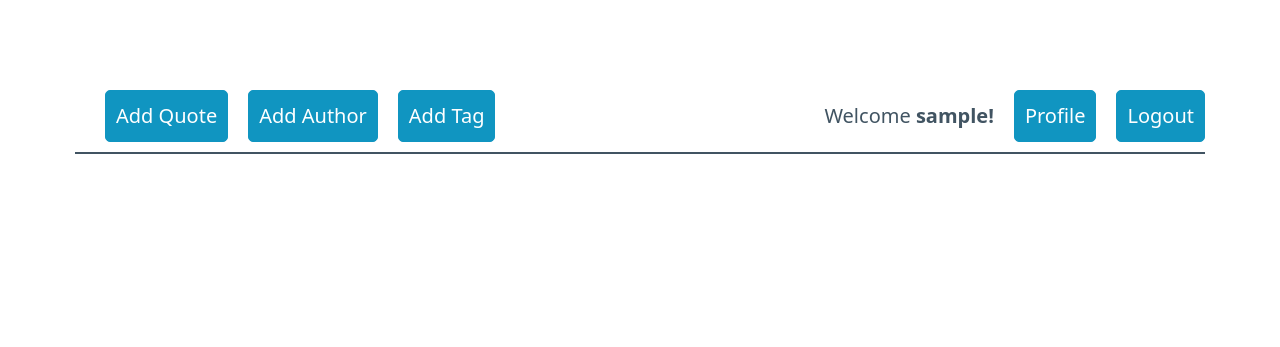
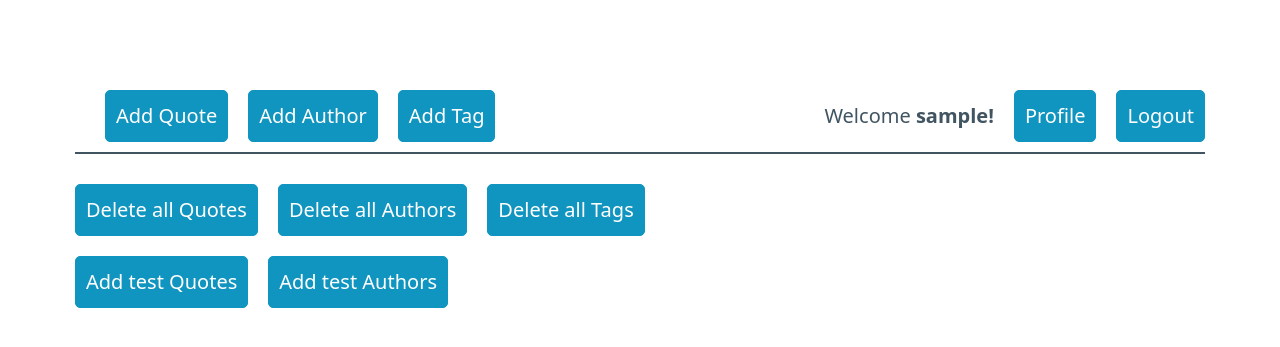
Before and after one commit to Spica12/pyweb-hw-10, a Django app: page / in a window 1280 px wide. Shown: the top 347 px of the page. Run offline with Django 5.2, Linux system fonts and the light colour scheme; the visitor is signed in with stand-in values (Sample User, id 1); data that the repository does not hold is empty.

Commit message:
add seed from json file

```diff
--- a/quotes/quoteapp/models.py
+++ b/quotes/quoteapp/models.py
@@ -4,7 +4,7 @@ from django.contrib.auth.models import User
 
 # Create your models here.
 class Tag(models.Model):
-    name = models.CharField(max_length=25, null=False, unique=True)
+    name = models.CharField(max_length=100, null=False, unique=True)
     user = models.ForeignKey(User, on_delete=models.CASCADE, default=1)
 
     class Meta:
@@ -20,7 +20,7 @@ class Author(models.Model):
     fullname = models.CharField(max_length=25, null=False)
     born_date = models.DateField(null=True)
     born_location = models.CharField(max_length=100, null=True)
-    description = models.CharField(null=True)
+    description = models.TextField(null=True, blank=True)
 
     def __str__(self):
         return f"{self.fullname}"
@@ -28,7 +28,7 @@ class Author(models.Model):
 
 class Quote(models.Model):
     # quote = models.CharField(max_length=300, null=False)
-    quote = models.CharField(max_length=300)
+    quote = models.CharField()
     author = models.ForeignKey(Author, on_delete=models.CASCADE, default=1)
     # created = models.DateTimeField(auto_now_add=True)
     tags = models.ManyToManyField(Tag)
--- a/quotes/quoteapp/templates/quoteapp/author.html
+++ b/quotes/quoteapp/templates/quoteapp/author.html
@@ -19,7 +19,7 @@
     <span>{{ form.errors.description }}</span>
   </div> -->
   <div style="padding: 10px">
-    <label for="description">Description:</label>
+    <label for="description">Description: </label>
     <textarea id="description" name="description" rows="10" cols="50"> {{ form.description }} </textarea>
     <span>{{ form.errors.description }}</span>
   </div>
--- a/quotes/quoteapp/templates/quoteapp/index.html
+++ b/quotes/quoteapp/templates/quoteapp/index.html
@@ -40,6 +40,24 @@
         </ul>
         {% endif %}
       </nav>
+      <nav>
+        {% if user.is_authenticated %}
+        <ul>
+          <li><a href="{% url 'quoteapp:delete_all_quotes' %}" role="button">Delete all Quotes</a></li>
+          <li><a href="{% url 'quoteapp:delete_all_authors' %}" role="button">Delete all Authors</a></li>
+          <li><a href="{% url 'quoteapp:delete_all_tags' %}" role="button">Delete all Tags</a></li>
+        </ul>
+        {% endif %}
+      </nav>
+      <nav>
+        {% if user.is_authenticated %}
+        <ul>
+          <li><a href="{% url 'quoteapp:seed_quotes' %}" role="button">Add test Quotes</a></li>
+          <li><a href="{% url 'quoteapp:seed_authors' %}" role="button">Add test Authors</a></li>
+        </ul>
+        {% endif %}
+      </nav>
+
       {% for quote in quotes %}
       <ul>
         <li>
--- a/quotes/quoteapp/urls.py
+++ b/quotes/quoteapp/urls.py
@@ -1,5 +1,6 @@
 from django.urls import path
-from .import views
+from . import views
+from . import seed
 
 app_name = 'quoteapp'
 
@@ -9,4 +10,9 @@ urlpatterns = [
     path('quote/', views.quote, name='quote'),
     path('author/', views.author, name='author'),
     path('detail/<author_fullanme>', views.detail, name='detail'),
+    path('delete_all_quotes/', views.delete_all_quotes, name='delete_all_quotes'),
+    path('delete_all_authors/', views.delete_all_authors, name='delete_all_authors'),
+    path('delete_all_tags/', views.delete_all_tags, name='delete_all_tags'),
+    path('seed_authors/', seed.seed_authors, name='seed_authors'),
+    path('seed_quotes/', seed.seed_quotes, name='seed_quotes'),
 ]
--- a/quotes/quoteapp/views.py
+++ b/quotes/quoteapp/views.py
@@ -61,3 +61,27 @@ def detail(request, author_fullanme):
     author = get_object_or_404(Author, fullname=author_fullanme)
 
     return render(request, "quoteapp/detail.html", {"author": author})
+
+
+def delete_all_quotes(request):
+    quotes = Quote.objects.all()
+    for quote in quotes:
+        quote.delete()
+
+    return redirect(to='quoteapp:main')
+
+
+def delete_all_authors(request):
+    authors = Author.objects.all()
+    for author in authors:
+        author.delete()
+
+    return redirect(to='quoteapp:main')
+
+
+def delete_all_tags(request):
+    tags = Tag.objects.all()
+    for tag in tags:
+        tag.delete()
+
+    return redirect(to='quoteapp:main')
--- a/quotes/users/templates/users/profile.html
+++ b/quotes/users/templates/users/profile.html
@@ -1,4 +1,4 @@
-{% extends "noteapp/base.html" %}
+{% extends "quoteapp/base.html" %}
 
 {% block content %}
 
```
Also changed, not shown: quotes/quoteapp/seed.py (added, +69 -0 lines), quotes/quoteapp/migrations/0007_alter_author_description.py (added), quotes/quoteapp/migrations/0008_alter_author_description.py (added), quotes/quoteapp/migrations/0009_alter_tag_name.py (added), quotes/quoteapp/migrations/0010_alter_quote_quote.py (added), quotes/quoteapp/migrations/0011_alter_quote_quote.py (added).
